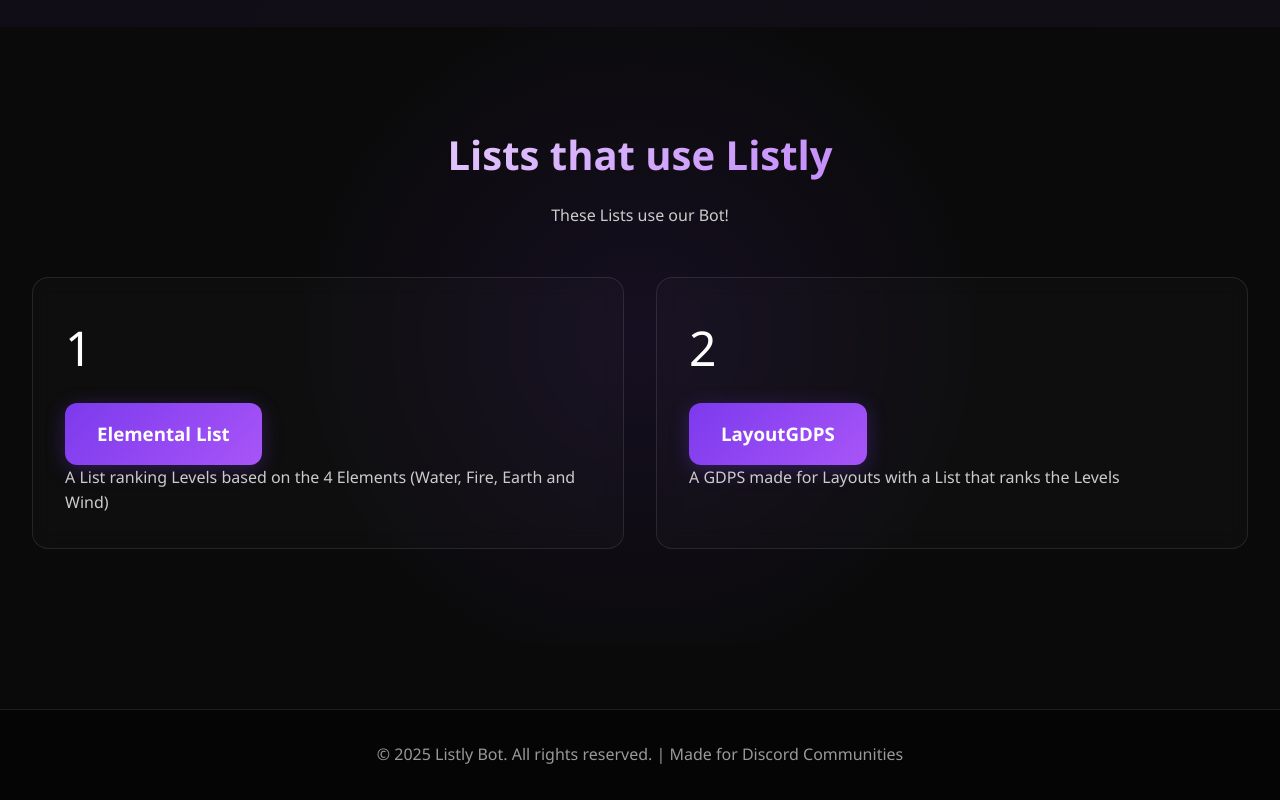
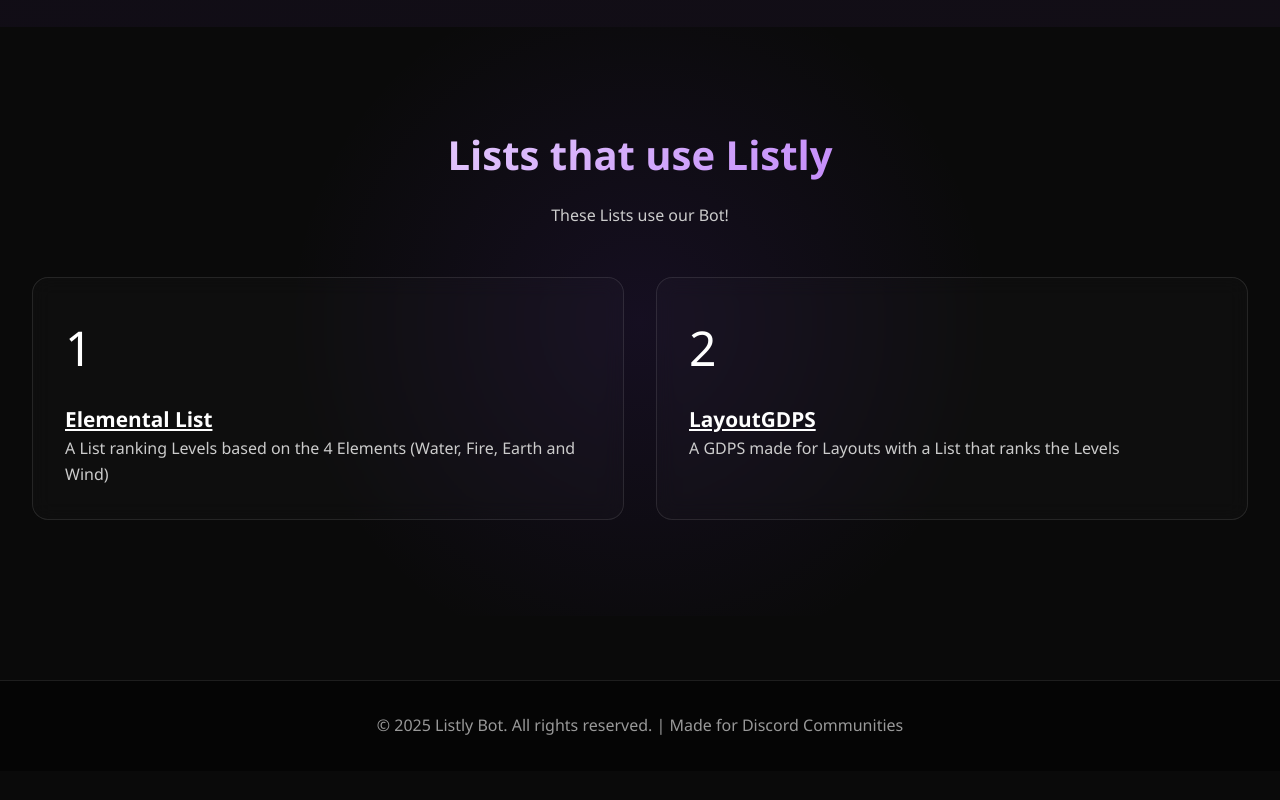
Before and after one commit to TheFluxite/listly-webpage, a plain HTML site: page index.html in a window 1280 px wide. Shown: the part 2652-3452 px from the top of the page. After the commit the page ends 3423 px from the top, so only its background shows below. Drawn offline with Linux system fonts and the light colour scheme.

Commit message:
Update index.html

```diff
--- a/index.html
+++ b/index.html
@@ -688,12 +688,12 @@
                 <div class="features-grid">
                     <div class="feature-card">
                         <div class="feature-icon">1</div>
-                        <h3 href="https://the-elemental-list.pages.dev/#/" class="cta-button">Elemental List</h3>
+                        <a href="https://the-elemental-list.pages.dev/#/" class="feature-title">Elemental List</a>
                         <p class="feature-description">A List ranking Levels based on the 4 Elements (Water, Fire, Earth and Wind)</p>
                     </div>
                     <div class="feature-card">
                         <div class="feature-icon">2</div>
-                        <h3 href="https://layoutgdpslist.pages.dev/#/" class="cta-button">LayoutGDPS</h3>
+                        <a href="https://layoutgdpslist.pages.dev/#/" class="feature-title">LayoutGDPS</a>
                         <p class="feature-description">A GDPS made for Layouts with a List that ranks the Levels</p>
                     </div>
                 </div>
```
